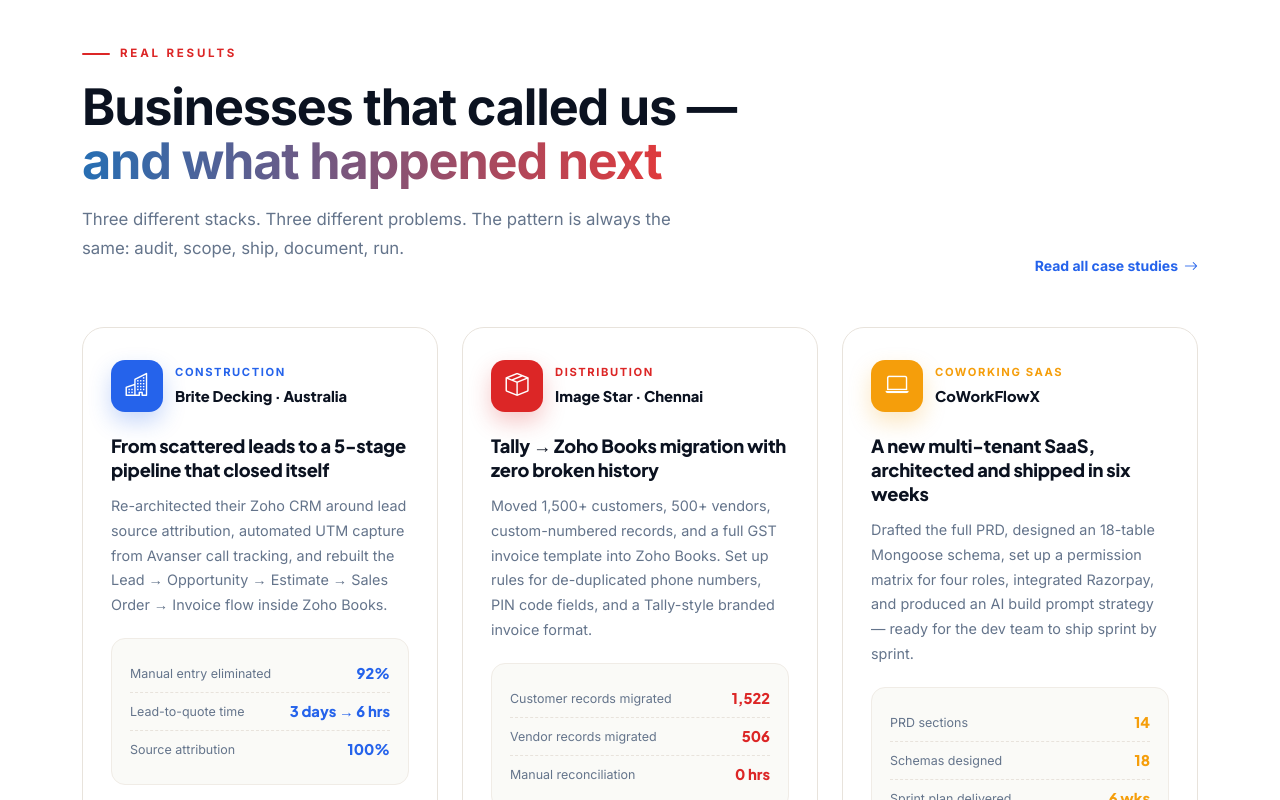
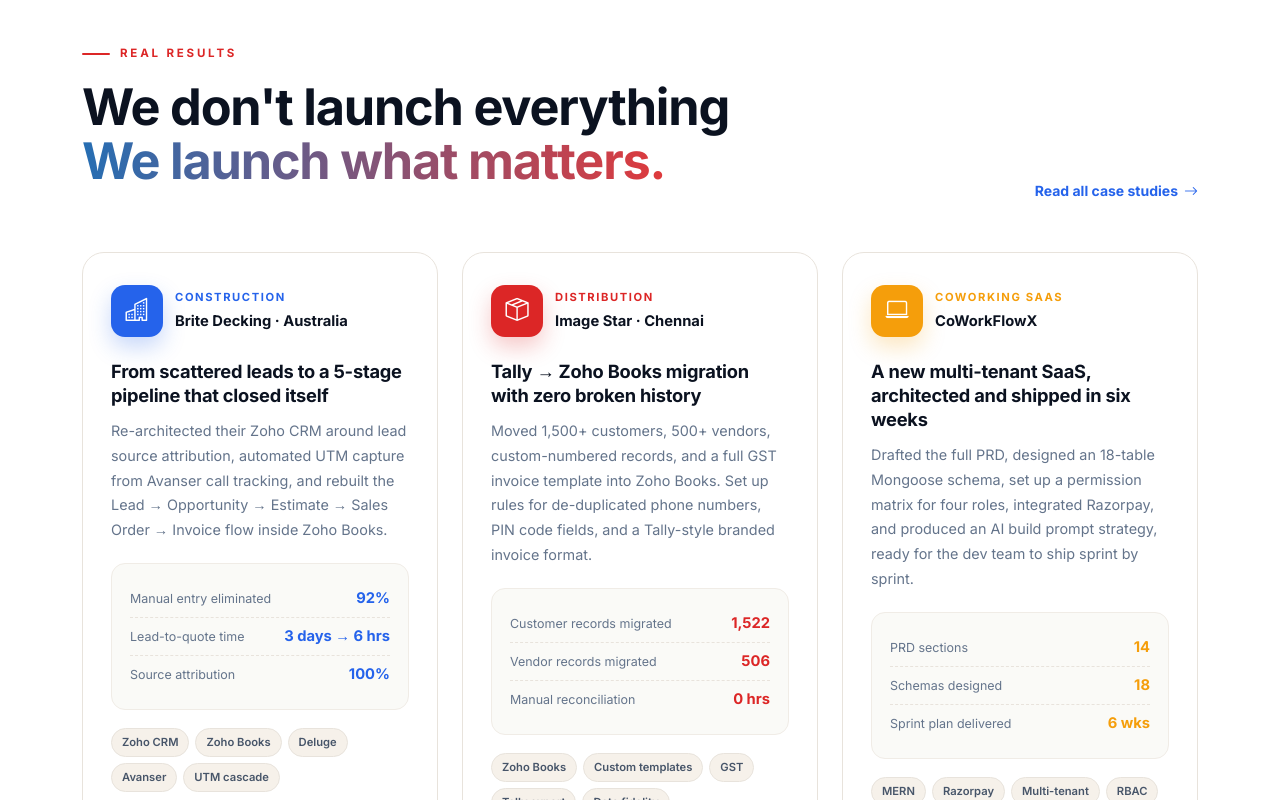
Before and after one commit to Rahsin-07/Zoho-Management-Service, a Next.js app: page /zoho-managed-services in a window 1280 px wide. Shown: the part 7780-8580 px from the top of the page. Built offline with nearby package versions, Linux system fonts and the light colour scheme.

Commit message:
Refactor CaseStudies component for consistency

```diff
--- a/components/CaseStudies.jsx
+++ b/components/CaseStudies.jsx
@@ -1,7 +1,7 @@
 'use client'
 import { useEffect, useRef } from 'react'
 
-// Section 07 — Real Results
+// Section 07, Real Results
 const cases = [
   {
     industry: 'Construction',
@@ -40,7 +40,7 @@
     company: 'CoWorkFlowX',
     headline: 'A new multi-tenant SaaS, architected and shipped in six weeks',
     summary:
-      'Drafted the full PRD, designed an 18-table Mongoose schema, set up a permission matrix for four roles, integrated Razorpay, and produced an AI build prompt strategy — ready for the dev team to ship sprint by sprint.',
+      'Drafted the full PRD, designed an 18-table Mongoose schema, set up a permission matrix for four roles, integrated Razorpay, and produced an AI build prompt strategy, ready for the dev team to ship sprint by sprint.',
     metrics: [
       { label: 'PRD sections',          value: '14' },
       { label: 'Schemas designed',      value: '18' },
@@ -69,14 +69,11 @@
           <div className="col-lg-8">
             <div className="section-label">Real results</div>
             <h2 className="section-title">
-              Businesses that called us — <span className="grad-blue-red">and what happened next</span>
+              We don't launch everything <span className="grad-blue-red">We launch what matters.</span>
             </h2>
-            <p className="section-sub">
-              Three different stacks. Three different problems. The pattern is always the same: audit, scope, ship, document, run.
-            </p>
           </div>
           <div className="col-lg-4 text-lg-end mt-3 mt-lg-0 d-none d-lg-block">
-            <a href="#consultation" className="link-reveal">
+            <a href="https://arul-zoflowx.zohobookings.in/#/Zoho_Consultation" target="_blank" rel="noreferrer" className="link-reveal">
               Read all case studies <i className="bi bi-arrow-right" />
             </a>
           </div>
@@ -139,7 +136,7 @@
                       fontFamily: 'Inter,sans-serif',
                     }}>{c.industry}</div>
                     <div style={{
-                      fontFamily: 'Plus Jakarta Sans,sans-serif', fontWeight: 800,
+                      fontFamily: 'Inter,sans-serif', fontWeight: 800,
                       fontSize: '0.92rem', color: '#0b1220', marginTop: 1,
                     }}>{c.company}</div>
                   </div>
@@ -147,7 +144,7 @@
 
                 <h3 style={{
                   fontSize: '1.14rem', fontWeight: 800, color: '#0b1220',
-                  fontFamily: 'Plus Jakarta Sans,sans-serif', lineHeight: 1.32,
+                  fontFamily: 'Inter,sans-serif', lineHeight: 1.32,
                   marginBottom: 12, letterSpacing: '-0.012em',
                 }}>{c.headline}</h3>
 
@@ -172,7 +169,7 @@
                         fontFamily: 'Inter,sans-serif',
                       }}>{m.label}</div>
                       <div style={{
-                        fontFamily: 'Plus Jakarta Sans,sans-serif', fontWeight: 800,
+                        fontFamily: 'Inter,sans-serif', fontWeight: 800,
                         fontSize: '0.92rem', color: c.color,
                       }}>{m.value}</div>
                     </div>
```
